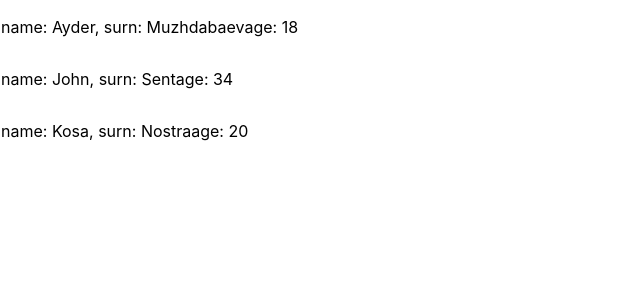
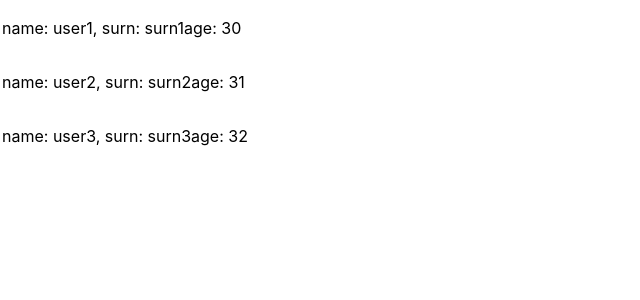
Before and after one commit to Kosa-Nostra/React_Tasks, a React (Create React App) app: page / in a window 1280 px wide. Shown: the top 300 px of the page, without its empty margins (0-640 px from the left). Built offline with nearby package versions, Linux system fonts and the light colour scheme.

Commit message:
Task 83#2

```diff
--- a/src/App.js
+++ b/src/App.js
@@ -10,23 +10,17 @@ function id(){
 
 function App() {
 	const users = [
-		{id: id(), name: 'Ayder', surn: 'Muzhdabaev', age: '18'},
-		{id: id(), name: 'John', surn: 'Sent', age: '34'},
-		{id: id(), name: 'Kosa', surn: 'Nostra', age: '20'},
+		{id: id(), name: 'user1', surn: 'surn1', age: 30},
+		{id: id(), name: 'user2', surn: 'surn2', age: 31},
+		{id: id(), name: 'user3', surn: 'surn3', age: 32},
 	];
 
 	return <div>
-		<td>
-			<tr>
-				<User name={users[0].name} surn={users[0].surn} age={users[0].age} />
-			</tr>
-			<tr>
-				<User name={users[1].name} surn={users[1].surn} age={users[1].age} />
-			</tr>
-			<tr>
-				<User name={users[2].name} surn={users[2].surn} age={users[2].age} />
-			</tr>
-		</td>
+		<table>
+			<tr><User name={users[0].name} surn={users[0].surn} age={users[0].age} /></tr>
+			<tr><User name={users[1].name} surn={users[1].surn} age={users[1].age} /></tr>
+			<tr><User name={users[2].name} surn={users[2].surn} age={users[2].age} /></tr>
+		</table>
 	</div>;
 }
 
```
